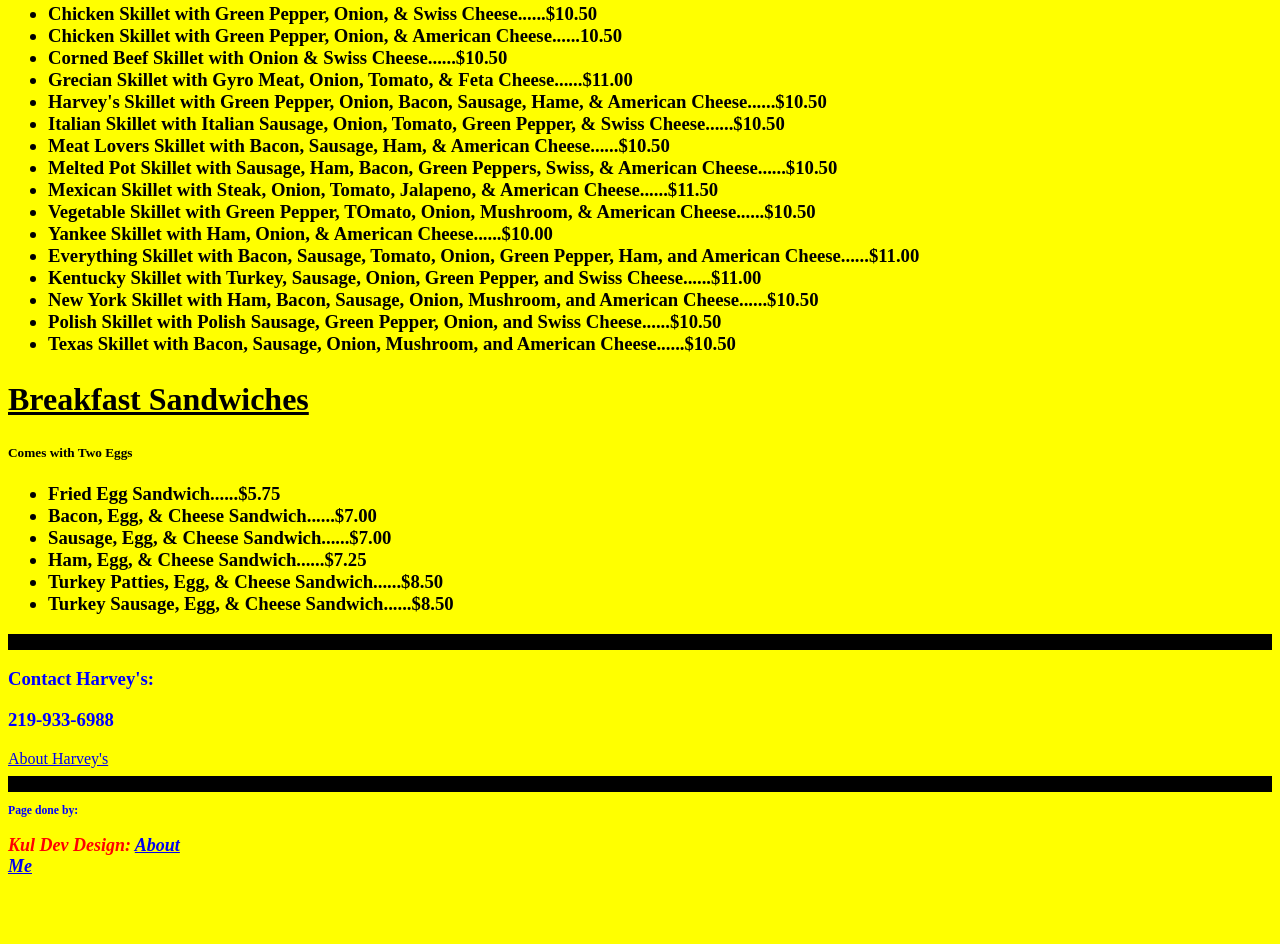
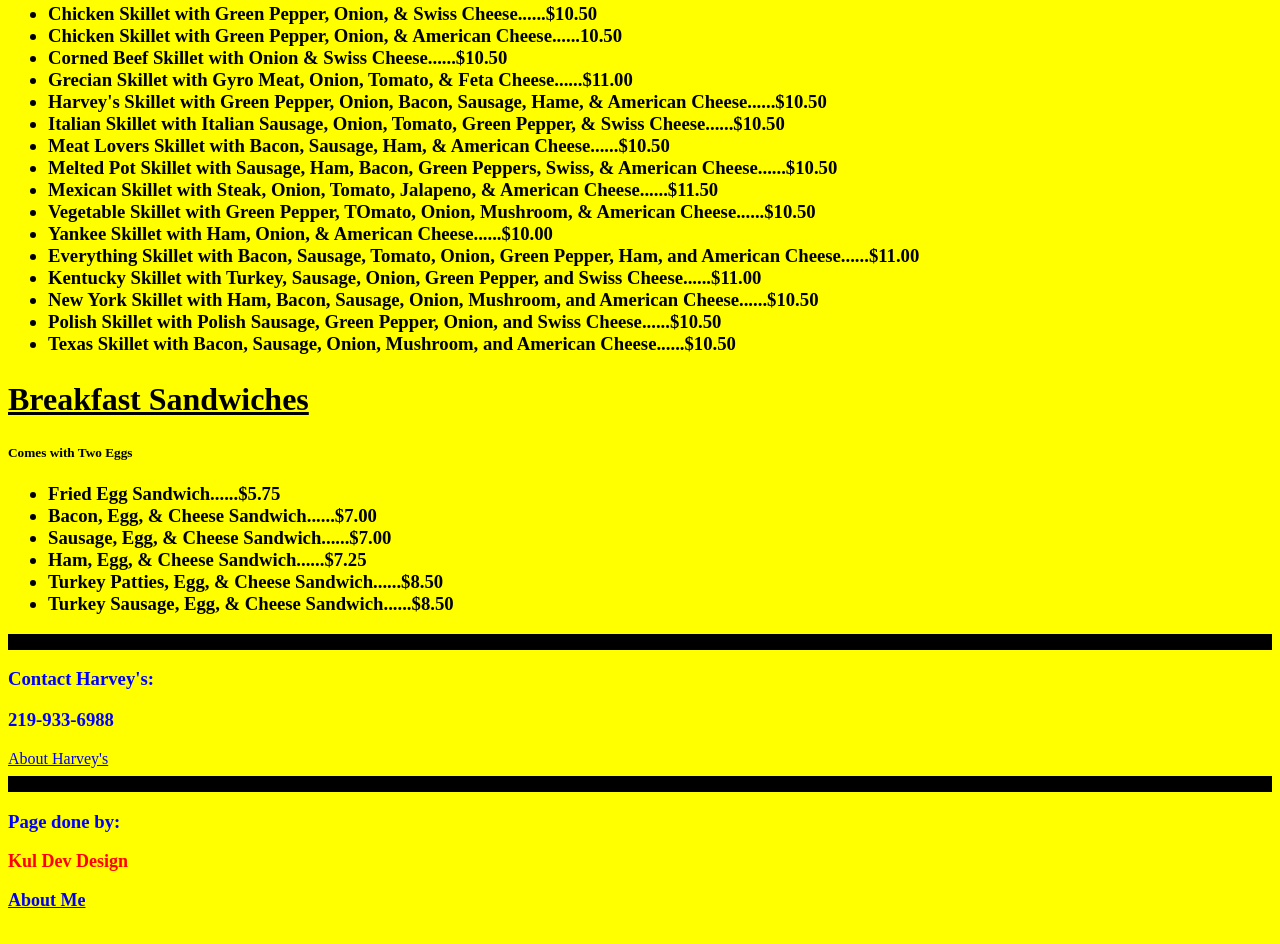
Before and after one commit to JasonKulak/Harveys, a plain HTML site: page index.html in a window 1280 px wide. Shown: the part 2481-3425 px from the top of the page. Drawn offline with Linux system fonts and the light colour scheme; a web font is replaced by a local one.

Commit message:
both about sections css size adjustment

```diff
--- a/index.html
+++ b/index.html
@@ -243,8 +243,10 @@
                 Page done by:
             </h3>
             <h3 class="design_name">
-                Kul Dev Design:
+                Kul Dev Design
+            <p>
             <a href="./public/about.html">About Me</a>
+            </p>
             </h3>
         </div>
     </footer>
--- a/style.css
+++ b/style.css
@@ -44,15 +44,15 @@ footer{
 .Harveys_Contact{
     /* border: solid black; */
     width: 200px;
+    /* font-size: large; */
 }
 .design_by{
     /* border: solid black; */
     width: 200px;
-    font-size: x-small;
+    font-size: medium;
 }
 .design_name{
     color: red;
-    font-style: italic;
     font-size: large;
 }
 .about_body{
```
